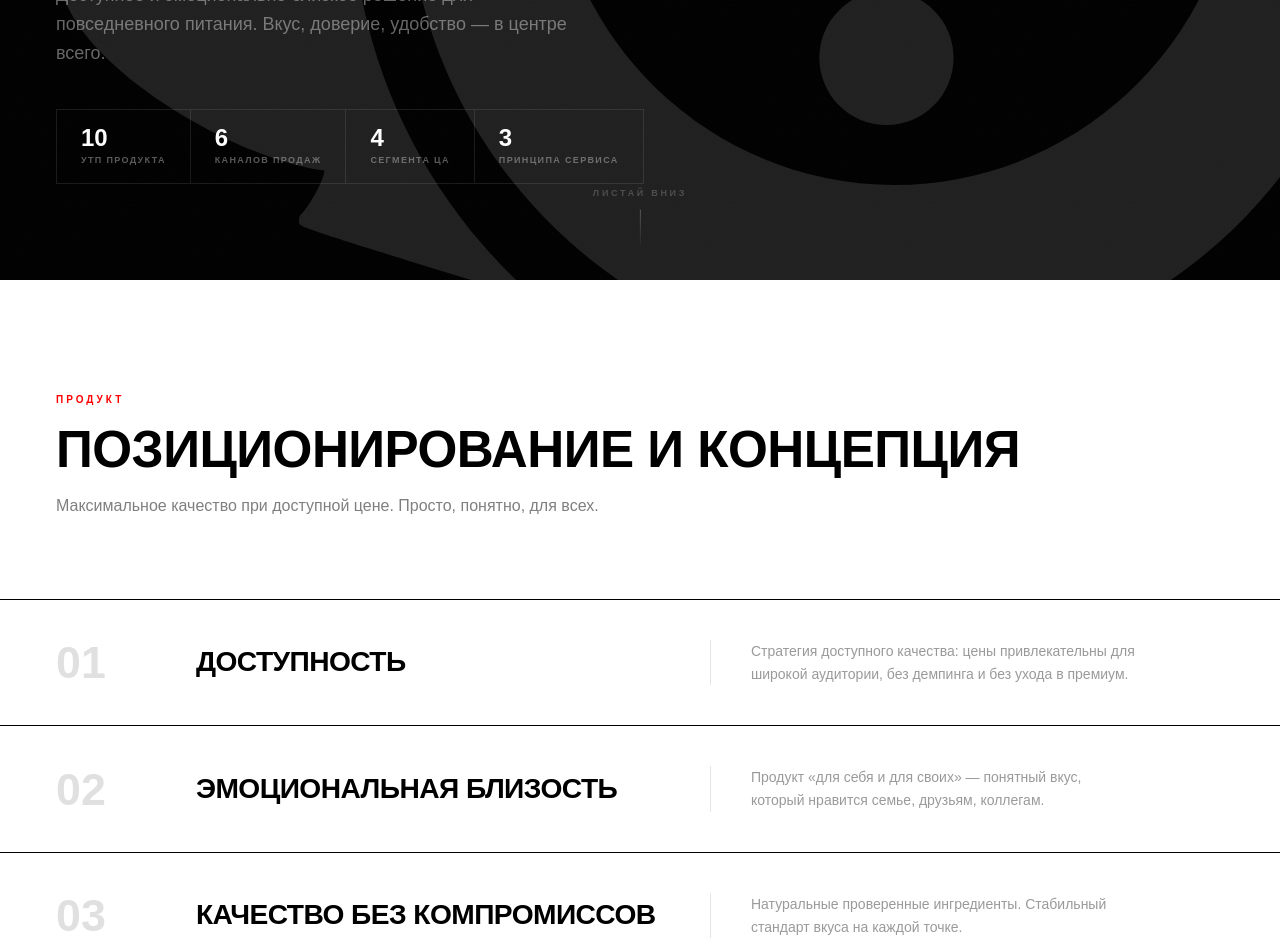
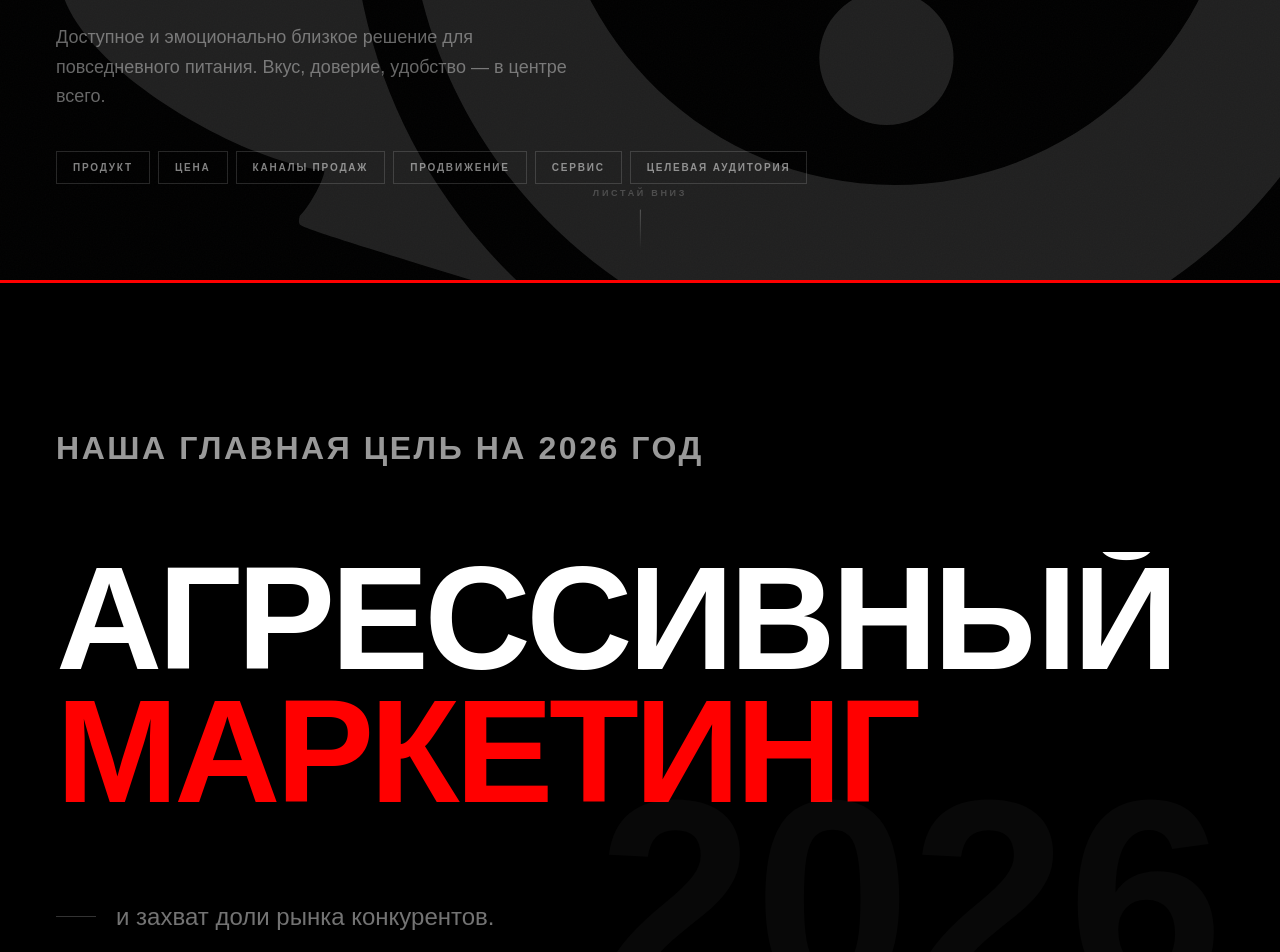
Before and after one commit to thehennz/pf-landing, a Next.js app: page / in a window 1280 px wide. Shown: the part 520-1472 px from the top of the page. Built offline with nearby package versions, Linux system fonts and the light colour scheme.

Commit message:
Add Goal section, update Hero chips, Nav links on scroll

```diff
--- a/app/page.tsx
+++ b/app/page.tsx
@@ -1,5 +1,6 @@
 import Nav from "@/components/Nav";
 import Hero from "@/components/Hero";
+import Goal from "@/components/Goal";
 import Product from "@/components/Product";
 import Price from "@/components/Price";
 import Channels from "@/components/Channels";
@@ -13,6 +14,7 @@ export default function Home() {
     <>
       <Nav />
       <Hero />
+      <Goal />
       <Product />
       <Price />
       <Channels />
--- /dev/null
+++ b/components/Goal.tsx
@@ -0,0 +1,106 @@
+"use client";
+import { useRef } from "react";
+import { motion, useInView } from "framer-motion";
+
+export default function Goal() {
+  const ref = useRef<HTMLDivElement>(null);
+  const inView = useInView(ref, { once: true, amount: 0.1 });
+
+  return (
+    <section className="bg-black min-h-screen flex flex-col justify-center relative overflow-hidden px-6 md:px-14 py-24">
+
+      {/* Красная линия сверху */}
+      <motion.div
+        className="absolute top-0 left-0 h-[3px] bg-[#FF0000]"
+        initial={{ width: "0%" }}
+        animate={inView ? { width: "100%" } : {}}
+        transition={{ duration: 1.1, ease: [0.22, 1, 0.36, 1] }}
+      />
+
+      <div ref={ref}>
+
+        {/* Лейбл — wipe снизу */}
+        <div className="overflow-hidden mb-14 md:mb-20">
+          <motion.p
+            className="font-black uppercase text-white/60"
+            style={{
+              fontFamily: "Arial, sans-serif",
+              fontSize: "clamp(1.1rem, 2.5vw, 2rem)",
+              letterSpacing: "0.08em",
+            }}
+            initial={{ y: "110%" }}
+            animate={inView ? { y: 0 } : {}}
+            transition={{ delay: 0.2, duration: 0.7, ease: [0.22, 1, 0.36, 1] }}
+          >
+            Наша главная цель на 2026 год
+          </motion.p>
+        </div>
+
+        {/* «Агрессивный» */}
+        <div className="overflow-hidden">
+          <motion.h2
+            className="font-black uppercase text-white leading-[0.9]"
+            style={{
+              fontFamily: "Arial, sans-serif",
+              fontSize: "clamp(4rem, 11.5vw, 13rem)",
+              letterSpacing: "-0.03em",
+            }}
+            initial={{ y: "105%" }}
+            animate={inView ? { y: 0 } : {}}
+            transition={{ delay: 0.45, duration: 0.9, ease: [0.22, 1, 0.36, 1] }}
+          >
+            Агрессивный
+          </motion.h2>
+        </div>
+
+        {/* «маркетинг» — красный */}
+        <div className="overflow-hidden mb-14 md:mb-20">
+          <motion.h2
+            className="font-black uppercase text-[#FF0000] leading-[0.9]"
+            style={{
+              fontFamily: "Arial, sans-serif",
+              fontSize: "clamp(4rem, 11.5vw, 13rem)",
+              letterSpacing: "-0.03em",
+            }}
+            initial={{ y: "105%" }}
+            animate={inView ? { y: 0 } : {}}
+            transition={{ delay: 0.62, duration: 0.9, ease: [0.22, 1, 0.36, 1] }}
+          >
+            маркетинг
+          </motion.h2>
+        </div>
+
+        {/* Подзаголовок */}
+        <motion.div
+          className="flex items-center gap-5"
+          initial={{ opacity: 0, y: 20 }}
+          animate={inView ? { opacity: 1, y: 0 } : {}}
+          transition={{ delay: 1.05, duration: 0.7 }}
+        >
+          <div className="w-10 h-px bg-white/20 shrink-0" />
+          <p
+            className="text-white/45 leading-relaxed"
+            style={{ fontSize: "clamp(1rem, 2vw, 1.5rem)" }}
+          >
+            и захват доли рынка конкурентов.
+          </p>
+        </motion.div>
+
+      </div>
+
+      {/* Водяной знак 2026 */}
+      <div
+        className="absolute right-6 md:right-14 bottom-10 font-black
+                   text-white/[0.03] select-none pointer-events-none leading-none"
+        style={{
+          fontFamily: "Arial, sans-serif",
+          fontSize: "clamp(8rem, 22vw, 26rem)",
+        }}
+        aria-hidden
+      >
+        2026
+      </div>
+
+    </section>
+  );
+}
--- a/components/Hero.tsx
+++ b/components/Hero.tsx
@@ -99,24 +99,28 @@ export default function Hero() {
           initial={{ opacity: 0, y: 12 }}
           animate={{ opacity: 1, y: 0 }}
           transition={{ delay: 0.9, duration: 0.6 }}
-          className="flex items-stretch gap-0 border border-white/10 w-fit"
+          className="flex flex-wrap gap-2"
         >
           {[
-            { num: "10", label: "УТП продукта" },
-            { num: "6", label: "Каналов продаж" },
-            { num: "4", label: "Сегмента ЦА" },
-            { num: "3", label: "Принципа сервиса" },
-          ].map((s, i) => (
-            <motion.div
-              key={s.label}
+            "Продукт",
+            "Цена",
+            "Каналы продаж",
+            "Продвижение",
+            "Сервис",
+            "Целевая аудитория",
+          ].map((label, i) => (
+            <motion.span
+              key={label}
               initial={{ opacity: 0, y: 8 }}
               animate={{ opacity: 1, y: 0 }}
-              transition={{ delay: 1.0 + i * 0.08 }}
-              className="flex flex-col px-6 py-4 border-r border-white/10 last:border-r-0 cursor-default group hover:bg-white/5 transition-colors duration-300"
+              transition={{ delay: 1.0 + i * 0.07 }}
+              className="cursor-default border border-white/15 text-white/50
+                         px-4 py-2 text-[10px] font-bold tracking-[0.18em] uppercase
+                         hover:border-white/35 hover:text-white/80
+                         transition-colors duration-300"
             >
-              <span className="text-white font-black text-2xl leading-none mb-1" style={{ fontFamily: "Arial, sans-serif" }}>{s.num}</span>
-              <span className="text-white/35 text-[9px] tracking-[0.15em] uppercase font-bold group-hover:text-white/60 transition-colors duration-300">{s.label}</span>
-            </motion.div>
+              {label}
+            </motion.span>
           ))}
         </motion.div>
       </motion.div>
--- a/components/Nav.tsx
+++ b/components/Nav.tsx
@@ -14,10 +14,14 @@ const links = [
 
 export default function Nav() {
   const [scrolled, setScrolled] = useState(false);
+  const [linksVisible, setLinksVisible] = useState(false);
   const [menuOpen, setMenuOpen] = useState(false);
 
   useEffect(() => {
-    const onScroll = () => setScrolled(window.scrollY > 60);
+    const onScroll = () => {
+      setScrolled(window.scrollY > 60);
+      setLinksVisible(window.scrollY > window.innerHeight * 0.7);
+    };
     window.addEventListener("scroll", onScroll, { passive: true });
     return () => window.removeEventListener("scroll", onScroll);
   }, []);
@@ -47,18 +51,21 @@ export default function Nav() {
 
         {/* Desktop links */}
         <div className="hidden md:flex items-center gap-8">
-          {links.map((l, i) => (
+          <AnimatePresence>
+            {linksVisible && links.map((l, i) => (
               <motion.a
                 key={l.href}
                 href={l.href}
-              initial={{ opacity: 0, y: -8 }}
+                initial={{ opacity: 0, y: -6 }}
                 animate={{ opacity: 1, y: 0 }}
-              transition={{ delay: 0.1 + i * 0.05, duration: 0.4 }}
+                exit={{ opacity: 0, y: -6 }}
+                transition={{ delay: i * 0.04, duration: 0.35, ease: [0.22, 1, 0.36, 1] }}
                 className="text-white/50 hover:text-white text-[11px] tracking-widest uppercase transition-colors duration-200 font-bold"
               >
                 {l.label}
               </motion.a>
             ))}
+          </AnimatePresence>
         </div>
 
         {/* Mobile burger */}
```
Lines whose indentation alone changed are shown as unchanged.
